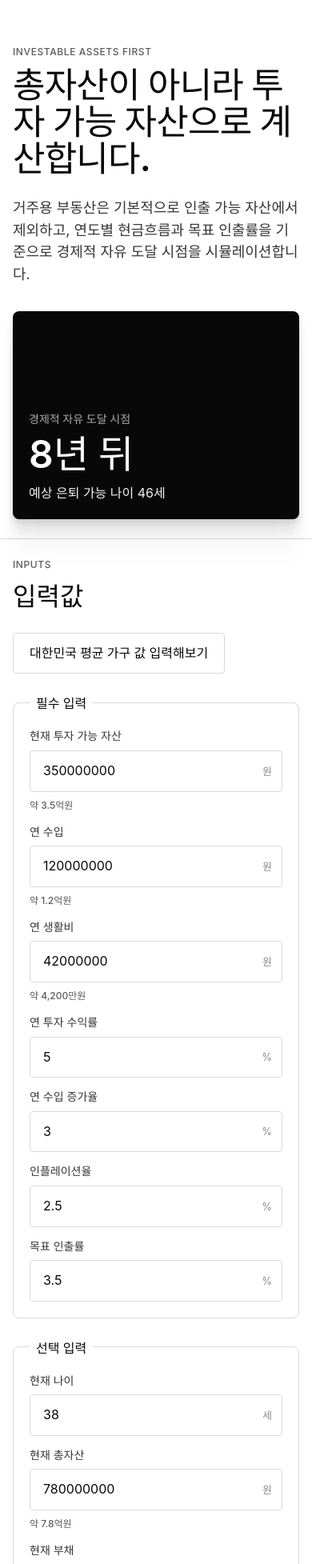
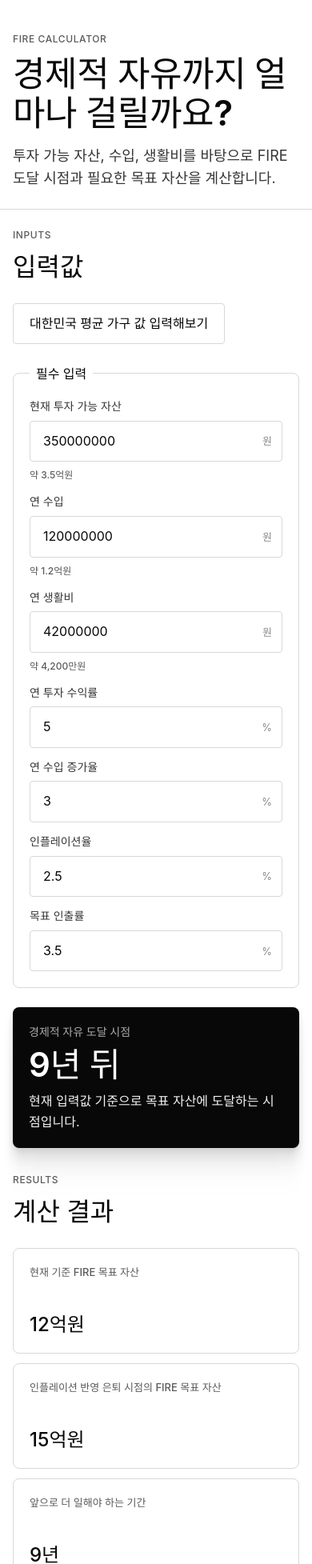
Before and after one commit to heojay/fire-calculator, a React (Vite) app: page / in a window 390 px wide. Shown: the part 45-2000 px from the top of the page at 80% size. Built offline with nearby package versions, Linux system fonts and the light colour scheme.

Commit message:
핵심 FIRE 계산기로 화면과 로직을 간소화한다

```diff
--- a/src/App.tsx
+++ b/src/App.tsx
@@ -18,16 +18,6 @@ type FormValues = {
   incomeGrowthRate: number;
   inflationRate: number;
   targetWithdrawalRate: number;
-  currentAge: number;
-  totalAssets: number;
-  debt: number;
-  primaryResidenceValue: number;
-  otherRealAssets: number;
-  annualDebtPayment: number;
-  debtPaymentEndYear: number;
-  retirementAnnualIncome: number;
-  pensionAnnualIncome: number;
-  pensionStartAge: number;
 };
 
 const requiredFields = [
@@ -38,19 +28,6 @@ const requiredFields = [
   ["incomeGrowthRate", "연 수입 증가율", "%"],
   ["inflationRate", "인플레이션율", "%"],
   ["targetWithdrawalRate", "목표 인출률", "%"],
-] as const;
-
-const optionalFields = [
-  ["currentAge", "현재 나이", "세"],
-  ["totalAssets", "현재 총자산", "원"],
-  ["debt", "현재 부채", "원"],
-  ["primaryResidenceValue", "거주용 부동산 가치", "원"],
-  ["otherRealAssets", "기타 실물자산", "원"],
-  ["annualDebtPayment", "연 부채 상환액", "원"],
-  ["debtPaymentEndYear", "부채 상환 종료 시점", "년 뒤"],
-  ["retirementAnnualIncome", "은퇴 후 예상 연 수입", "원"],
-  ["pensionAnnualIncome", "국민연금/퇴직연금 예상 연 수령액", "원"],
-  ["pensionStartAge", "연금 수령 시작 나이", "세"],
 ] as const;
 
 const scenarioClassNames = ["scenario-conservative", "scenario-base", "scenario-optimistic"];
@@ -81,15 +58,12 @@ function App() {
         </nav>
 
         <section className="hero-grid">
-          <div>
-            <p className="eyebrow">INVESTABLE ASSETS FIRST</p>
-            <h1>총자산이 아니라 투자 가능 자산으로 계산합니다.</h1>
-            <p className="lead">
-              거주용 부동산은 기본적으로 인출 가능 자산에서 제외하고, 연도별 현금흐름과
-              목표 인출률을 기준으로 경제적 자유 도달 시점을 시뮬레이션합니다.
-            </p>
-          </div>
-          <ResultHero scenario={baseScenario} />
+          <p className="eyebrow">FIRE CALCULATOR</p>
+          <h1>경제적 자유까지 얼마나 걸릴까요?</h1>
+          <p className="lead">
+            투자 가능 자산, 수입, 생활비를 바탕으로 FIRE 도달 시점과 필요한 목표 자산을
+            계산합니다.
+          </p>
         </section>
       </header>
 
@@ -122,17 +96,7 @@ function App() {
             ))}
           </Fieldset>
 
-          <Fieldset title="선택 입력">
-            {optionalFields.map(([field, label, suffix]) => (
-              <NumberField
-                key={field}
-                label={label}
-                suffix={suffix}
-                value={formValues[field]}
-                onChange={(value) => handleFieldChange(field, value)}
-              />
-            ))}
-          </Fieldset>
+          <ResultHero scenario={baseScenario} />
         </section>
 
         <section className="results-panel">
@@ -175,8 +139,8 @@ function ResultHero({ scenario }: { scenario: FireScenarioResult }) {
       <p className="card-label">경제적 자유 도달 시점</p>
       <strong>{scenario.status === "achieved" ? `${scenario.yearsToFire}년 뒤` : "도달 어려움"}</strong>
       <span>
-        {scenario.status === "achieved" && scenario.retirementAge !== undefined
-          ? `예상 은퇴 가능 나이 ${scenario.retirementAge}세`
+        {scenario.status === "achieved"
+          ? "현재 입력값 기준으로 목표 자산에 도달하는 시점입니다."
           : "100년 안에 목표 자산에 도달하지 못합니다."}
       </span>
     </aside>
@@ -193,10 +157,6 @@ function SummaryGrid({ scenario }: { scenario: FireScenarioResult }) {
         : formatMoney(scenario.retirementFireTargetAssets),
     ],
     ["앞으로 더 일해야 하는 기간", scenario.yearsToFire === null ? "도달 어려움" : `${scenario.yearsToFire}년`],
-    [
-      "예상 은퇴 가능 나이",
-      scenario.retirementAge === undefined ? "입력 없음" : `${scenario.retirementAge}세`,
-    ],
     [
       "은퇴 시 예상 투자 가능 자산",
       scenario.retirementInvestableAssets === null
@@ -357,7 +317,6 @@ function ProjectionTable({
           <thead>
             <tr>
               <th>연도</th>
-              <th>나이</th>
               <th>{valueKey === "investableAssets" ? "투자 가능 자산" : "FIRE 목표 자산"}</th>
               <th>연 생활비</th>
             </tr>
@@ -366,7 +325,6 @@ function ProjectionTable({
             {rows.map((row) => (
               <tr key={`${valueKey}-${row.year}`}>
                 <td>{row.year}년 뒤</td>
-                <td>{row.age === undefined ? "-" : `${row.age}세`}</td>
                 <td>{formatMoney(row[valueKey])}</td>
                 <td>{formatMoney(row.annualExpenses)}</td>
               </tr>
@@ -426,28 +384,16 @@ function presetToFormValues(values: FireInputs): FormValues {
     incomeGrowthRate: rateToPercentInput(values.incomeGrowthRate),
     inflationRate: rateToPercentInput(values.inflationRate),
     targetWithdrawalRate: rateToPercentInput(values.targetWithdrawalRate),
-    currentAge: values.currentAge ?? 0,
-    totalAssets: values.totalAssets ?? 0,
-    debt: values.debt ?? 0,
-    primaryResidenceValue: values.primaryResidenceValue ?? 0,
-    otherRealAssets: values.otherRealAssets ?? 0,
-    annualDebtPayment: values.annualDebtPayment ?? 0,
-    debtPaymentEndYear: values.debtPaymentEndYear ?? 0,
-    retirementAnnualIncome: values.retirementAnnualIncome ?? 0,
-    pensionAnnualIncome: values.pensionAnnualIncome ?? 0,
-    pensionStartAge: values.pensionStartAge ?? 0,
   };
 }
 
 function formValuesToInputs(values: FormValues): FireInputs {
   return {
     ...values,
-    currentAge: values.currentAge > 0 ? values.currentAge : undefined,
     annualReturnRate: percentInputToRate(values.annualReturnRate),
     incomeGrowthRate: percentInputToRate(values.incomeGrowthRate),
     inflationRate: percentInputToRate(values.inflationRate),
     targetWithdrawalRate: percentInputToRate(values.targetWithdrawalRate),
-    pensionStartAge: values.pensionStartAge > 0 ? values.pensionStartAge : undefined,
   };
 }
 
--- a/src/fireCalculator.ts
+++ b/src/fireCalculator.ts
@@ -6,27 +6,14 @@ export type FireInputs = {
   incomeGrowthRate: number;
   inflationRate: number;
   targetWithdrawalRate: number;
-  currentAge?: number;
-  totalAssets?: number;
-  debt?: number;
-  primaryResidenceValue?: number;
-  otherRealAssets?: number;
-  annualDebtPayment?: number;
-  debtPaymentEndYear?: number;
-  retirementAnnualIncome?: number;
-  pensionAnnualIncome?: number;
-  pensionStartAge?: number;
 };
 
 export type FireYearProjection = {
   year: number;
-  age?: number;
   annualIncome: number;
   annualExpenses: number;
-  debtPayment: number;
   savings: number;
   investableAssets: number;
-  retirementIncome: number;
   fireTargetAssets: number;
   safeWithdrawalAmount: number;
 };
@@ -37,7 +24,6 @@ export type FireScenarioResult = {
   inputs: FireInputs;
   status: "achieved" | "not-achieved";
   yearsToFire: number | null;
-  retirementAge?: number;
   currentFireTargetAssets: number;
   retirementFireTargetAssets: number | null;
   retirementInvestableAssets: number | null;
@@ -60,22 +46,12 @@ export const FIRE_PRESETS: FirePreset[] = [
     name: "대한민국 평균 가구",
     values: {
       investableAssets: 150_000_000,
-      totalAssets: 566_780_000,
-      debt: 95_340_000,
-      primaryResidenceValue: 320_000_000,
-      otherRealAssets: 96_780_000,
       annualIncome: 74_270_000,
       annualExpenses: 35_268_000,
       annualReturnRate: 0.04,
       incomeGrowthRate: 0.03,
       inflationRate: 0.025,
       targetWithdrawalRate: 0.035,
-      currentAge: 40,
-      annualDebtPayment: 0,
-      debtPaymentEndYear: 0,
-      retirementAnnualIncome: 0,
-      pensionAnnualIncome: 0,
-      pensionStartAge: 65,
     },
   },
   {
@@ -83,22 +59,12 @@ export const FIRE_PRESETS: FirePreset[] = [
     name: "입력 예시용 FIRE 가구",
     values: {
       investableAssets: 350_000_000,
-      totalAssets: 780_000_000,
-      debt: 80_000_000,
-      primaryResidenceValue: 330_000_000,
-      otherRealAssets: 100_000_000,
       annualIncome: 120_000_000,
       annualExpenses: 42_000_000,
       annualReturnRate: 0.05,
       incomeGrowthRate: 0.03,
       inflationRate: 0.025,
       targetWithdrawalRate: 0.035,
-      currentAge: 38,
-      annualDebtPayment: 12_000_000,
-      debtPaymentEndYear: 5,
-      retirementAnnualIncome: 6_000_000,
-      pensionAnnualIncome: 12_000_000,
-      pensionStartAge: 65,
     },
   },
 ];
@@ -159,7 +125,6 @@ export function calculateFireScenario(
     inputs,
     status: achievedProjection ? "achieved" : "not-achieved",
     yearsToFire: achievedProjection ? achievedProjection.year : null,
-    retirementAge: achievedProjection?.age,
     currentFireTargetAssets: currentProjection.fireTargetAssets,
     retirementFireTargetAssets: achievedProjection?.fireTargetAssets ?? null,
     retirementInvestableAssets: achievedProjection?.investableAssets ?? null,
@@ -193,10 +158,6 @@ function normalizeInputs(inputs: FireInputs): FireInputs {
     incomeGrowthRate: finiteOrZero(inputs.incomeGrowthRate),
     inflationRate: finiteOrZero(inputs.inflationRate),
     targetWithdrawalRate: Math.max(finiteOrZero(inputs.targetWithdrawalRate), 0.0001),
-    annualDebtPayment: finiteOrZero(inputs.annualDebtPayment),
-    debtPaymentEndYear: finiteOrZero(inputs.debtPaymentEndYear),
-    retirementAnnualIncome: finiteOrZero(inputs.retirementAnnualIncome),
-    pensionAnnualIncome: finiteOrZero(inputs.pensionAnnualIncome),
   };
 }
 
@@ -205,59 +166,26 @@ function calculateProjectionForYear(
   year: number,
   previousProjection?: FireYearProjection,
 ): FireYearProjection {
-  const age = inputs.currentAge === undefined ? undefined : inputs.currentAge + year;
   const annualIncome = inputs.annualIncome * (1 + inputs.incomeGrowthRate) ** year;
   const annualExpenses = inputs.annualExpenses * (1 + inputs.inflationRate) ** year;
-  const debtPayment = getDebtPaymentForYear(inputs, year);
-  const savings = annualIncome - annualExpenses - debtPayment;
+  const savings = annualIncome - annualExpenses;
   const investableAssets =
     year === 0
       ? inputs.investableAssets
       : (previousProjection?.investableAssets ?? inputs.investableAssets) *
           (1 + inputs.annualReturnRate) +
         savings;
-  const retirementIncome = getRetirementIncomeForYear(inputs, age);
-  const fireTargetAssets = Math.max(annualExpenses - retirementIncome, 0) / inputs.targetWithdrawalRate;
+  const fireTargetAssets = annualExpenses / inputs.targetWithdrawalRate;
 
   return {
     year,
-    age,
     annualIncome,
     annualExpenses,
-    debtPayment,
     savings,
     investableAssets,
-    retirementIncome,
     fireTargetAssets,
     safeWithdrawalAmount: investableAssets * inputs.targetWithdrawalRate,
   };
-}
-
-function getDebtPaymentForYear(inputs: FireInputs, year: number): number {
-  const annualDebtPayment = inputs.annualDebtPayment ?? 0;
-  const debtPaymentEndYear = inputs.debtPaymentEndYear ?? 0;
-
-  if (annualDebtPayment <= 0) {
-    return 0;
-  }
-
-  if (debtPaymentEndYear <= 0) {
-    return annualDebtPayment;
-  }
-
-  return year <= debtPaymentEndYear ? annualDebtPayment : 0;
-}
-
-function getRetirementIncomeForYear(inputs: FireInputs, age?: number): number {
-  const baseRetirementIncome = inputs.retirementAnnualIncome ?? 0;
-  const pensionAnnualIncome = inputs.pensionAnnualIncome ?? 0;
-  const pensionStartAge = inputs.pensionStartAge;
-
-  if (age === undefined || pensionStartAge === undefined || age < pensionStartAge) {
-    return baseRetirementIncome;
-  }
-
-  return baseRetirementIncome + pensionAnnualIncome;
 }
 
 function finiteOrZero(value: number | undefined): number {
--- a/src/styles.css
+++ b/src/styles.css
@@ -68,7 +68,7 @@ main {
   align-items: center;
   justify-content: space-between;
   gap: 24px;
-  margin-bottom: 56px;
+  margin-bottom: 40px;
 }
 
 .brand {
@@ -101,10 +101,7 @@ main {
 }
 
 .hero-grid {
-  display: grid;
-  grid-template-columns: minmax(0, 1.5fr) minmax(320px, 0.75fr);
-  gap: 32px;
-  align-items: end;
+  max-width: 920px;
 }
 
 .eyebrow {
@@ -123,20 +120,20 @@ p {
 }
 
 h1 {
-  max-width: 980px;
-  margin-bottom: 24px;
+  max-width: 820px;
+  margin-bottom: 16px;
   color: var(--ink);
-  font-size: clamp(44px, 7vw, 80px);
+  font-size: clamp(36px, 5vw, 56px);
   font-weight: 600;
-  line-height: 1.04;
-  letter-spacing: -0.8px;
+  line-height: 1.1;
+  letter-spacing: -0.4px;
 }
 
 .lead {
   max-width: 760px;
   margin-bottom: 0;
   color: var(--body);
-  font-size: 24px;
+  font-size: 20px;
   font-weight: 400;
   line-height: 1.55;
 }
@@ -144,12 +141,12 @@ h1 {
 .hero-card {
   display: grid;
   gap: 10px;
-  min-height: 260px;
-  align-content: end;
+  min-height: 0;
+  align-content: start;
   border-radius: 8px;
   background: var(--primary);
   color: var(--on-primary);
-  padding: 32px;
+  padding: 24px;
   box-shadow: var(--shadow-layered);
 }
 
@@ -161,7 +158,7 @@ h1 {
 }
 
 .hero-card strong {
-  font-size: 48px;
+  font-size: 42px;
   font-weight: 600;
   line-height: 1.06;
 }
```
Also changed, not shown: 1 other file (tests, documents, lock files or other folders).
